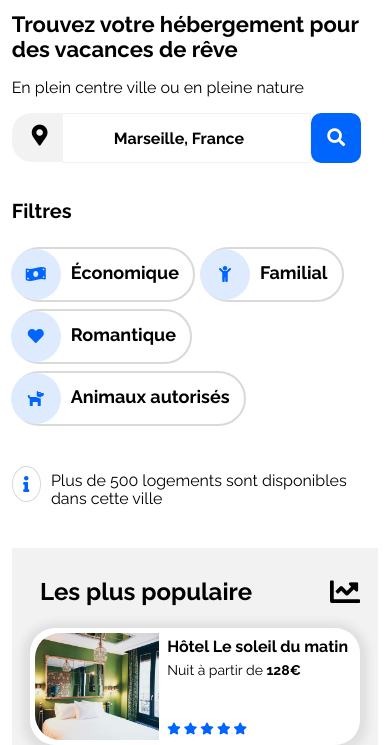
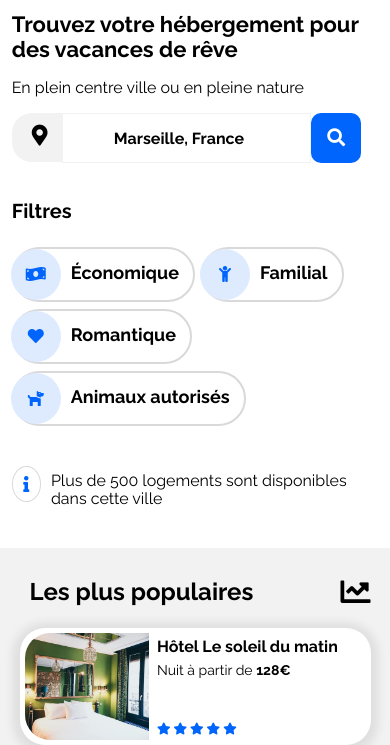
Before and after one commit to alexis77360/booki, a plain HTML site: page index.html in a window 390 px wide. Shown: the part 131-876 px from the top of the page. Drawn offline with Linux system fonts and the light colour scheme; files whose address does not match are found by name.

Commit message:
Version-finale

```diff
--- a/assets/css/styles.css
+++ b/assets/css/styles.css
@@ -215,7 +215,7 @@ h3 {
 }
 
 .card1:hover {
-  transform: scale(1.3);
+  transform: scale(1.1);
   transition: 1000ms;
 }
 
@@ -318,7 +318,7 @@ a:hover {
 }
 
 .card2:hover {
-  transform: scale(1.3);
+  transform: scale(1.1);
   transition: 1000ms;
 }
 
@@ -612,7 +612,25 @@ footer a:hover {
     padding-left: 3%;
   }
 
+  #main{
+    margin: 0;
+  }
 
+  .head
+  {
+    padding-left: 3%;
+    padding-right:3%;
+  }
+.wrapper--1
+{
+  padding-left: 3%;
+  padding-right:3%;
+}
+#activite
+{
+  padding-left: 3%;
+  padding-right:3%;
+}
 
 
 
--- a/index.html
+++ b/index.html
@@ -25,7 +25,7 @@
     </header>
     <div id="main">
 
-        <section>
+        <section class="head">
             <h1>Trouvez votre hébergement pour des vacances de rêve</h1>
             <p>En plein centre ville ou en pleine nature</p>
             <div class="contain-search">
@@ -307,7 +307,7 @@
 
                     <div class="wrap-titre">
 
-                        <h3 class="populaire">Les plus populaire</h3>
+                        <h3 class="populaire">Les plus populaires</h3>
                         <i class="fas fa-chart-line courbe"></i>
 
                     </div>
```
